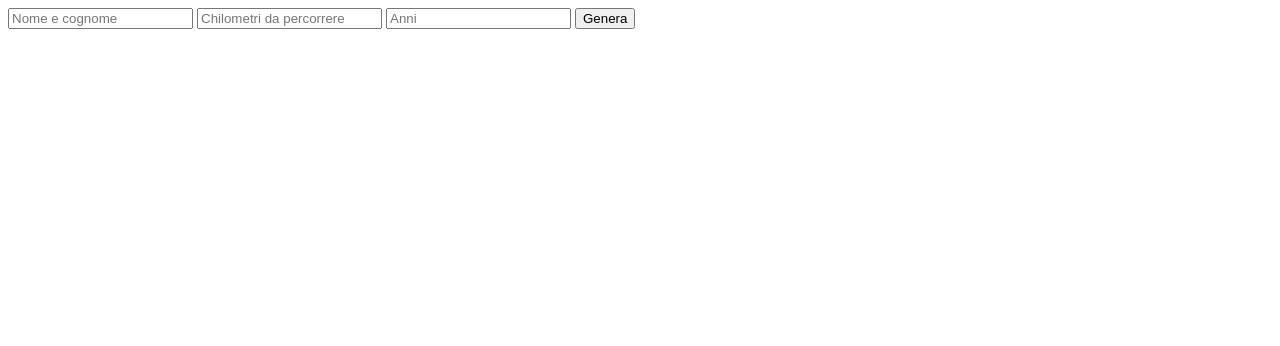
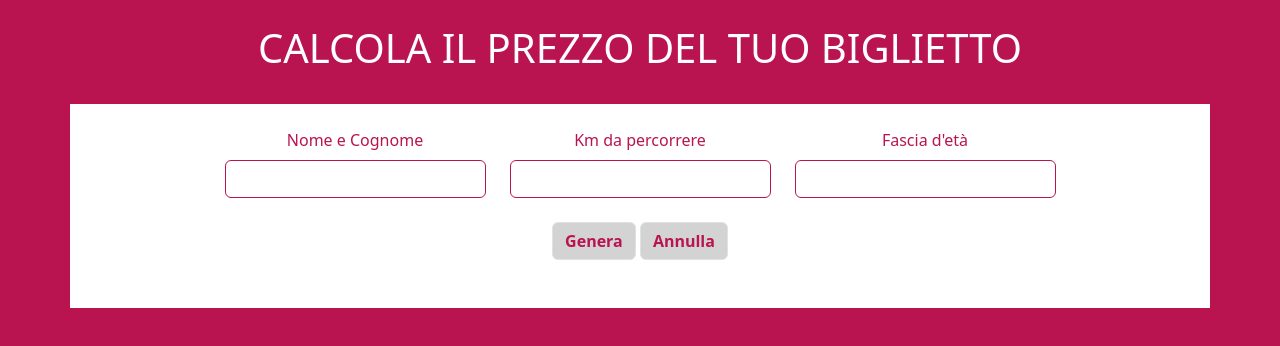
Before and after one commit to orazi-paolo/js-biglietto-treno-form, a plain HTML site: page index.html in a window 1280 px wide. Drawn offline with nearby package versions, Linux system fonts and the light colour scheme.

Commit message:
added top card

```diff
--- a/css/style.css
+++ b/css/style.css
@@ -0,0 +1,23 @@
+
+.btn{
+    background-color: lightgray !important;
+    color: #b91450 !important;
+    font-weight: bold !important;
+}
+.btn:hover{
+    border-color: yellow !important;
+}
+
+/* utils */
+.back-color-purple{
+    background-color: #b91450;
+}
+.h-100-vh{
+    height: 100vh;
+}
+.text-purple{
+    color: #b91450;
+}
+.bd-color-purple{
+    border-color: #b91450 !important;
+}
--- a/index.html
+++ b/index.html
@@ -5,16 +5,40 @@
     <meta name="viewport" content="width=device-width, initial-scale=1.0">
     <title>Biglietto treno</title>
     <link rel="stylesheet" href="css/style.css">
+    <link href="https://cdn.jsdelivr.net/npm/bootstrap@5.3.3/dist/css/bootstrap.min.css" rel="stylesheet" integrity="sha384-QWTKZyjpPEjISv5WaRU9OFeRpok6YctnYmDr5pNlyT2bRjXh0JMhjY6hW+ALEwIH" crossorigin="anonymous">
 </head>
 <body>
-    <form action="" id="form">
-
-        <input type="text" id="fullName" placeholder="Nome e cognome">
-        <input type="text" id="km" placeholder="Chilometri da percorrere">
-        <input type="text" id="age" placeholder="Anni">
-        <button type="button" id="button">Genera</button>
-    </form>
-
+         <div class="back-color-purple h-100-vh">
+            <div class="container">
+                <header>
+                    <h1 class="text-white text-center py-4">CALCOLA IL PREZZO DEL TUO BIGLIETTO</h1>
+                </header>
+                <div class="row">
+                    <div class="col-12 bg-white">
+                        <form action="" id="form">
+                            <div class="row justify-content-center py-4">
+                                <div class="col-3">
+                                    <label for="fullName" class="form-label d-block text-center text-purple">Nome e Cognome</label>
+                                    <input type="text" id="fullName" class="form-control bd-color-purple">
+                                </div>
+                                <div class="col-3">
+                                    <label for="km" class="form-label d-block text-center text-purple">Km da percorrere</label>
+                                    <input type="text" id="km" class="form-control bd-color-purple">
+                                </div>
+                                <div class="col-3">
+                                    <label for="age" class="form-label d-block text-center text-purple">Fascia d'età</label>
+                                    <input type="text" id="age" class="form-control bd-color-purple">
+                                </div>
+                                <div class="col-12 py-4 text-center">
+                                    <button type="button" id="button" class="btn border">Genera</button>
+                                    <button type="button" class="btn border">Annulla</button>
+                                </div>
+                            </div>
+                        </form>
+                    </div>
+                </div>
+            </div>
+        </div>
     <script src="js/script.js"></script>
 </body>
 </html>
```
